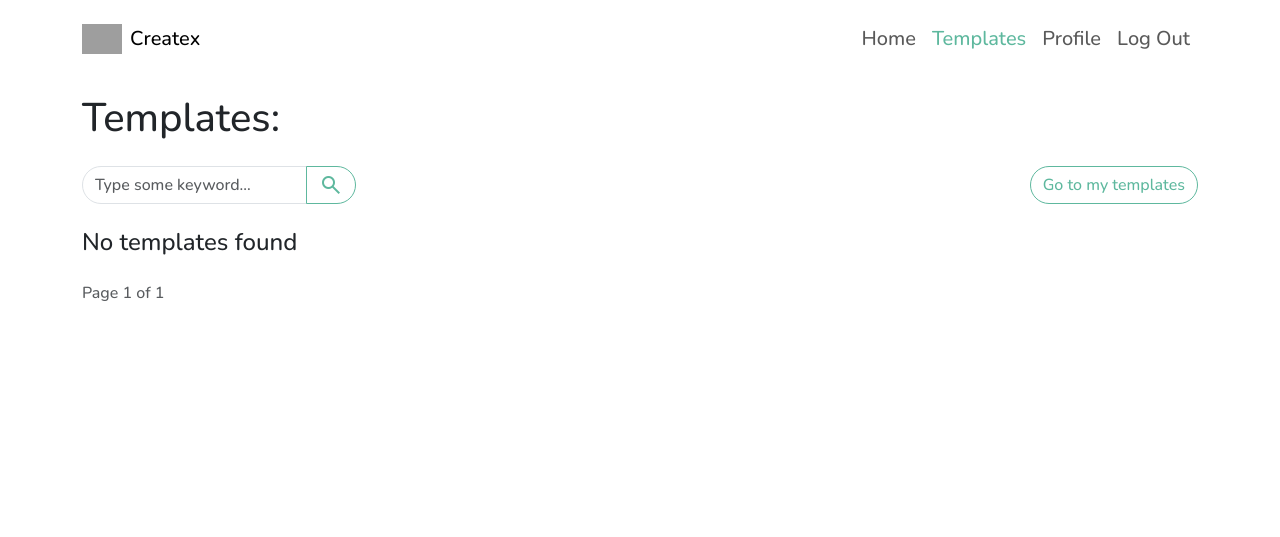
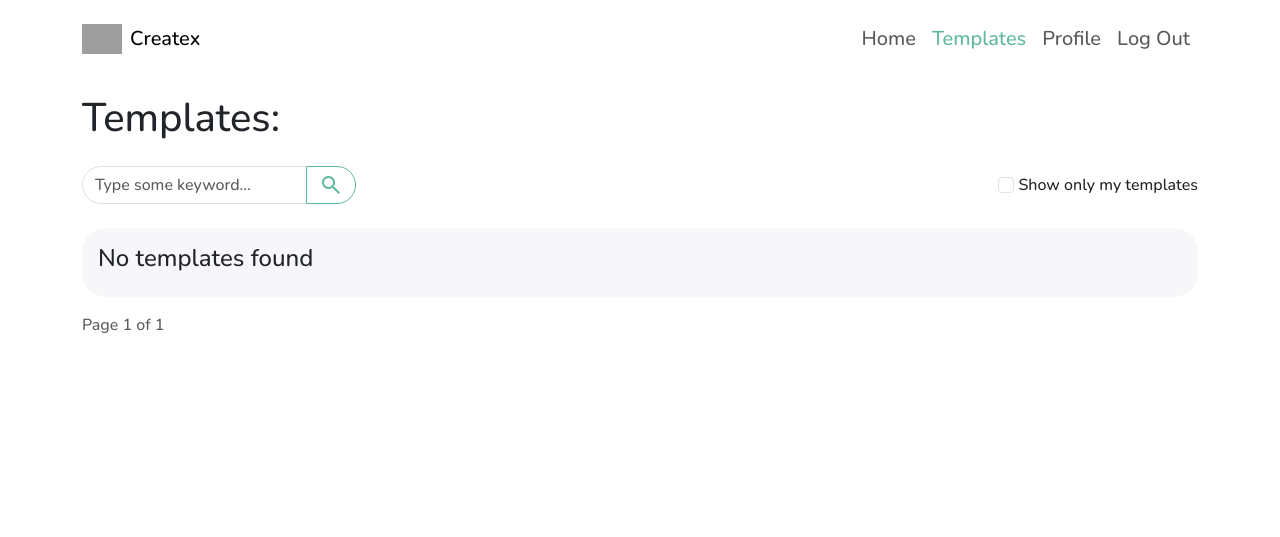
Before and after one commit to al3nka/createx, a Django app: page /tex_drafts/ in a window 1280 px wide. Shown: the top 537 px of the page. Run offline with Django 4.2, Linux system fonts and the light colour scheme; the visitor is signed in with stand-in values (Sample User, id 1); data that the repository does not hold is empty; some libraries are stand-ins or nearby versions; grey boxes are pictures that could not be loaded.

Commit message:
Update tex draft list page design

```diff
--- a/src/main/templates/components/pagination.html
+++ b/src/main/templates/components/pagination.html
@@ -3,9 +3,9 @@
 <div class="pagination mt-3">
   <span class="step-links">
     {% if page_obj.has_previous %}
-      <a href="{% generate_list_view_link page=1 search=search_term show_user_tex_drafts=show_user_tex_drafts%}"
+      <a href="{% generate_list_view_link page=1 search_query=search_query show_user_tex_drafts=show_user_tex_drafts %}"
          class="btn btn-outline-secondary btn-sm">&laquo; first</a>
-      <a href="{% generate_list_view_link page=page_obj.previous_page_number search=search_term show_user_templates=show_user_templates%}"
+      <a href="{% generate_list_view_link page=page_obj.previous_page_number search_query=search_query show_user_tex_drafts=show_user_tex_drafts %}"
          class="btn btn-outline-secondary btn-sm">previous</a>
     {% endif %}
 
@@ -14,9 +14,9 @@
     </span>
 
     {% if page_obj.has_next %}
-      <a href="{% generate_list_view_link page=page_obj.next_page_number search=search_query show_user_templates=show_user_templates %}"
+      <a href="{% generate_list_view_link page=page_obj.next_page_number search_query=search_query show_user_tex_drafts=show_user_tex_drafts %}"
          class="btn btn-outline-secondary btn-sm">next</a>
-      <a href="{% generate_list_view_link page=page_obj.paginator.num_pages search=search_query show_user_templates=show_user_templates%}"
+      <a href="{% generate_list_view_link page=page_obj.paginator.num_pages search_query=search_query show_user_tex_drafts=show_user_tex_drafts %}"
          class="btn btn-outline-secondary btn-sm">last &raquo;</a>
     {% endif %}
   </span>
--- a/src/main/templates/tex_draft/list.html
+++ b/src/main/templates/tex_draft/list.html
@@ -5,8 +5,8 @@
 
   <div class="container">
     <div>
-      {% if search_term %}
-        <h1>Search results for "{{ search_term }}":</h1>
+      {% if search_query %}
+        <h1>Search results for "{{ search_query }}":</h1>
       {% else %}
         <h1>Templates:</h1>
       {% endif %}
@@ -26,36 +26,32 @@
           </div>
 
           <div class="col col-auto">
-            <a class="btn btn-outline-primary" href="">Go to my templates</a>
+            <input class="form-check-input"
+                   type="checkbox"
+                   id="showUserTemplates"
+                   name="show_user_tex_drafts"
+                   onChange="this.form.submit()"
+                   {% if show_user_tex_drafts == "on" %}checked{% endif %}>
+            <label class="form-check-label" for="showUserTemplates">
+              Show only my templates
+            </label>
           </div>
         </div>
       </form>
     </div>
 
-    <div>
+    <div class="bg-card-bg-color rounded p-3">
       <div class="row g-3" data-masonry='{"percentPosition": true }'>
         {% for tex_draft in object_list %}
           <div class="col-12 col-md-6 col-lg-4 col-xl-3">
-            <div class="card shadow-sm">
-              <div class="card-body d-flex flex-column bg-light">
-                <h5 class="card-title">{{ tex_draft.name }}</h5>
-                <img class="card-img bg-white" src="{% static 'test_first_page.png' %}" class="mb-auto">
-                {% if tex_draft.description %}
-                  <p class="card-text my-2">{{ tex_draft.description|truncatewords:15 }}</p>
-                {% else %}
-                  <p class="text-muted">No description provided...</p>
-                {% endif %}
-                <a href="{{ tex_draft.get_absolute_url }}" class="btn btn-primary">Open template</a>
-              </div>
-            </div>
+            {% include "components/tex_draft_card.html" %}
           </div>
         {% empty %}
           <h4>No templates found</h4>
         {% endfor %}
       </div>
-
-      {% include 'components/pagination.html' %}
     </div>
+    {% include 'components/pagination.html' %}
   </div>
 
 {% endblock %}
--- a/src/main/views/tex_draft.py
+++ b/src/main/views/tex_draft.py
@@ -2,6 +2,7 @@ import base64
 
 from django.contrib import messages
 from django.contrib.messages.views import SuccessMessageMixin
+from django.db.models import Q
 from django.http import HttpResponseServerError, HttpResponseBadRequest
 from django.urls import reverse, reverse_lazy
 from django.shortcuts import redirect, render
@@ -22,11 +23,11 @@ from main.models import TexDraft, DraftField
 
 class TexDraftListView(ListView):
     model = TexDraft
-    paginate_by = 16
+    paginate_by = 2
     template_name = 'tex_draft/list.html'
 
     def get_queryset(self):
-        queryset = self.model.objects.filter(is_public=True)
+        queryset = self.model.objects.filter(Q(is_public=True) | Q(owner=self.request.user))
 
         search_form = SearchForm(self.request.GET)
         if search_form.is_valid():
```
